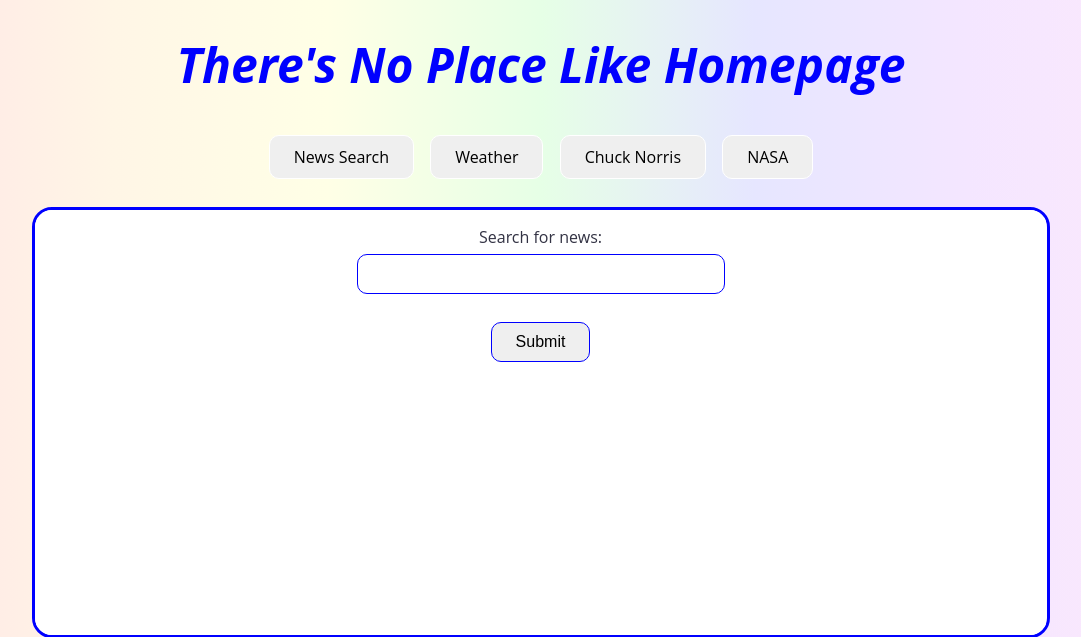
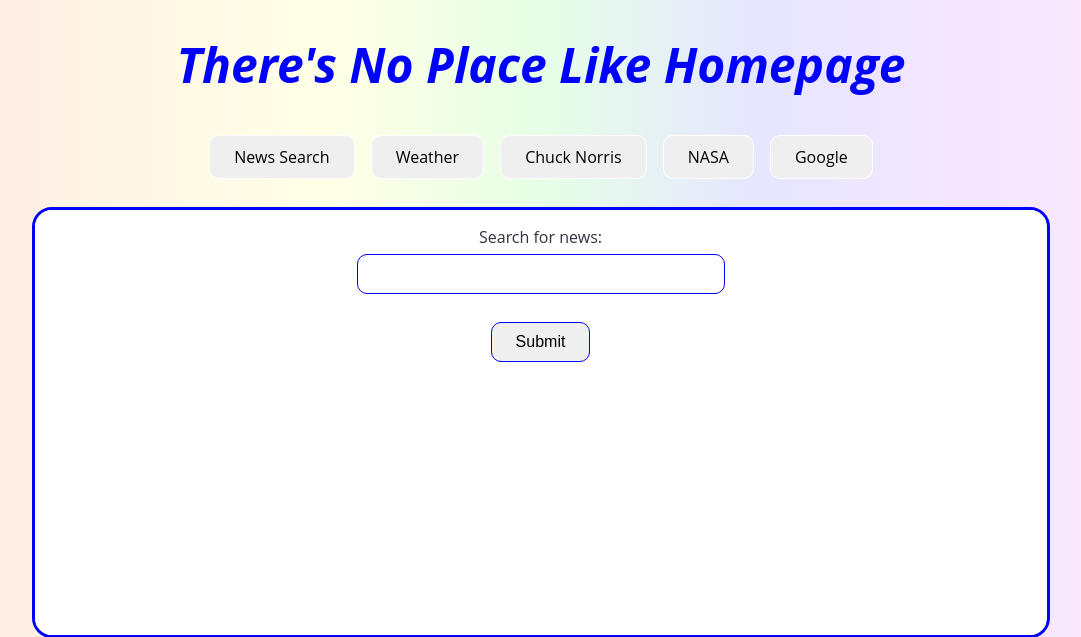
Before and after one commit to paul-here/team10, a Flask app: page / in a window 1280 px wide. Shown: the top 637 px of the page, without its empty margins (99-1180 px from the left). Run offline with Flask 2, Linux system fonts and the light colour scheme; some libraries are stand-ins or nearby versions.

Commit message:
google redirect

```diff
--- a/team10/main.py
+++ b/team10/main.py
@@ -44,5 +44,10 @@ def nasa():
 	nasa = NASA()
 	return render_template('nasa.html', words=nasa.get_desc(), link=nasa.get_url())
 
+# Google redirect
+@app.route('/goog')
+def goog():
+    return redirect('https://www.google.com/')
+
 if __name__ == "__main__":
     app.run(debug=True)
--- a/team10/templates/homepage.html
+++ b/team10/templates/homepage.html
@@ -14,6 +14,7 @@
       <button id="weather">Weather</button>
       <button id="chuck">Chuck Norris</button>
       <button id="nasa">NASA</button>
+      <button id="goog">Google</button>
     </nav>
     <br>
     <iframe src="{{iframe_src}}"></iframe>
```
